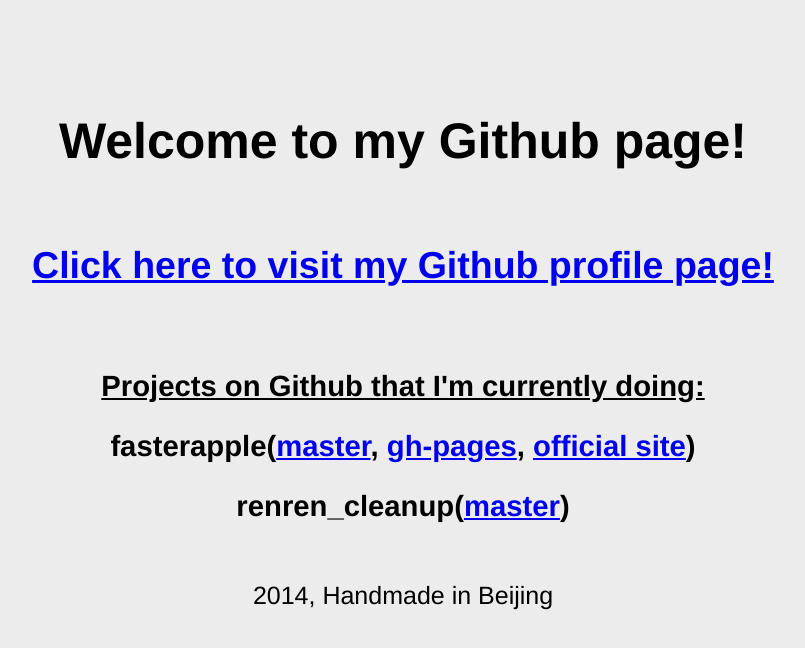
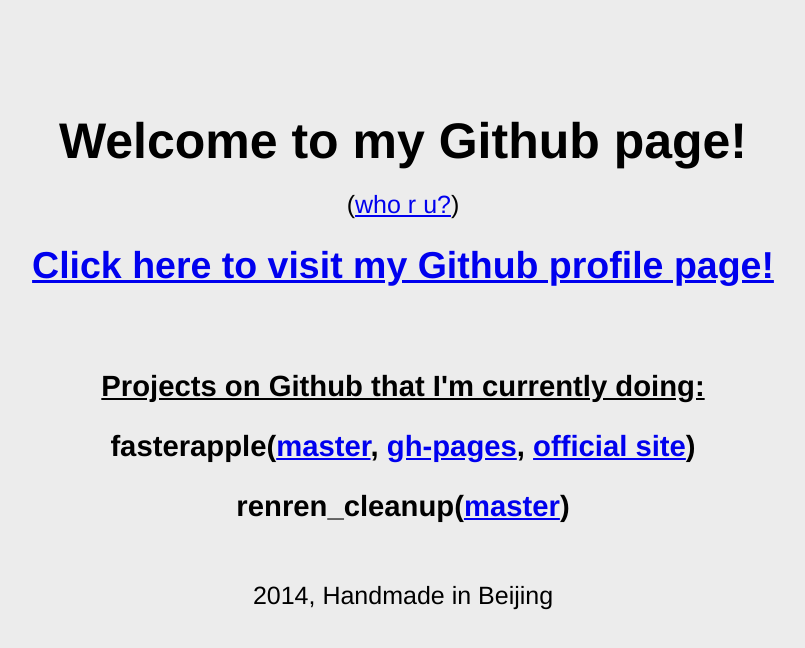
Before and after one commit to tonyxue/tonyxue.github.io, a plain HTML site: page index.html in a window 1280 px wide. Shown: the whole page, without its empty margins (237-1042 px from the left). Drawn offline with Linux system fonts and the light colour scheme.

Commit message:
Update tagline and add link

```diff
--- a/index.html
+++ b/index.html
@@ -1,10 +1,10 @@
 <html>
-<title>Welcome to my Github page!</title>
+<title>Welcome to Tony's Github page!</title>
 <head>
 	<style type="text/css">body{ line-height:120%;margin:2;background-color:#ECECEC;text-align:center;margin-left:auto; margin-right:auto;font-family: Helvetica, Verdana, Arial, sans-serif; font-size: 25px; }</style>
 </head>
 <body><br><br><br>
-	<h1><strong>Welcome to my Github page!</strong></h1><br><h2><a href="https://github.com/tonyxue">Click here to visit my Github profile page!</a></h2>
+	<h1><strong>Welcome to my Github page!</strong></h1>(<a href="http://en.whoami.tonyxue.asia">who r u?</a>)<br><h2><a href="https://github.com/tonyxue">Click here to visit my Github profile page!</a></h2>
 	<br>
 	<h3><u>Projects on Github that I'm currently doing:</u><br><br>
 	<strong>fasterapple</strong>(<a href="https://github.com/tonyxue/github">master</a>, <a href="https://opensrc.fasterapple.com">gh-pages</a>, <a href="http://fasterapple.com">official site</a>)<br><br>
```
